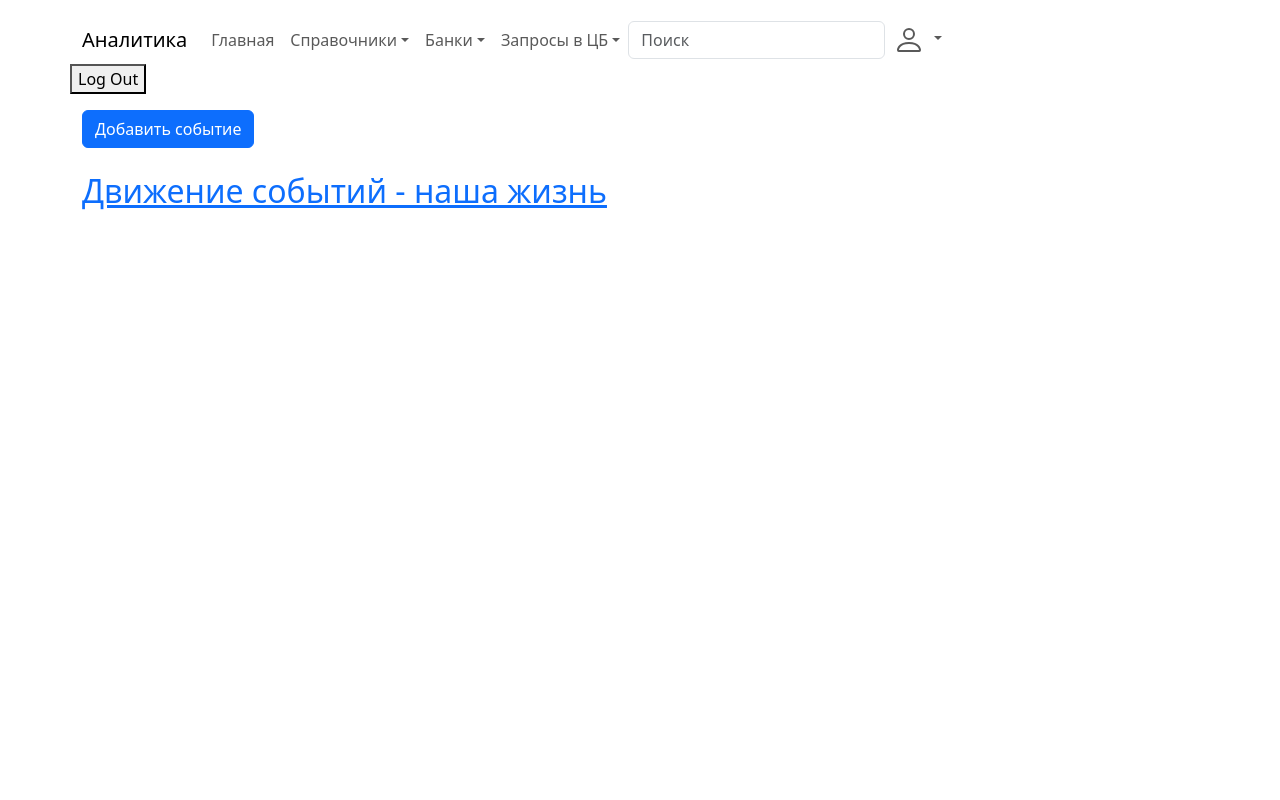
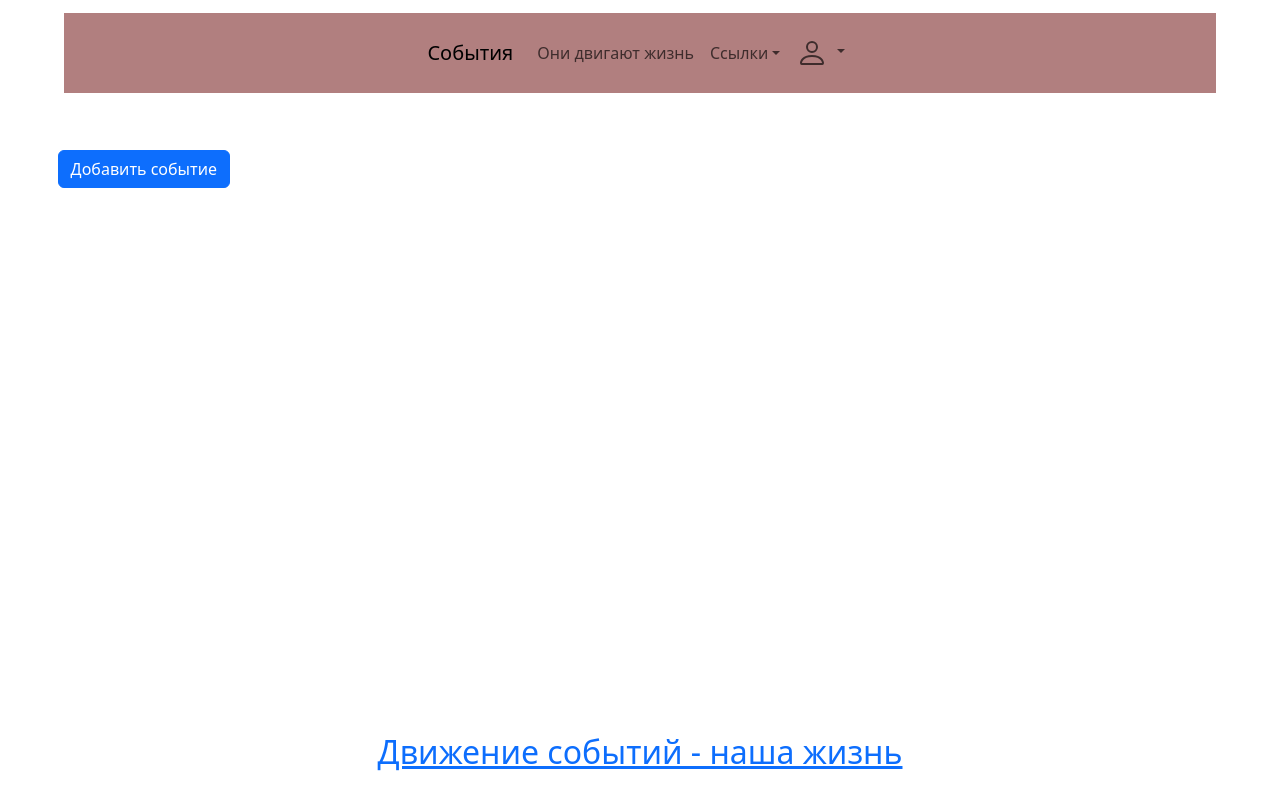
Before and after one commit to KarpovDenis74/50_let, a Django app: page / in a window 1280 px wide. Run offline with Django 5.2, Linux system fonts and the light colour scheme; the visitor is signed in with stand-in values (Sample User, id 1); data that the repository does not hold is empty; parts of the project's set-up code (start-up, migrations or seed data) failed here and were passed over; some libraries are stand-ins or nearby versions.

Commit message:
Добавлены стили

```diff
--- a/apps/events/models.py
+++ b/apps/events/models.py
@@ -26,7 +26,7 @@ class Event(models.Model):
     stop = models.DateTimeField(verbose_name='Окончание события')
     created_at = models.DateTimeField(auto_now_add=True)
     updated_at = models.DateTimeField(auto_now=True)
-    foto = models.ImageField(upload_to='media/events/', blank=True)
+    foto = models.ImageField(upload_to='events/', blank=True)
     guest = models.ManyToManyField(User, blank=True,
                                    related_name='guest_event',
                                    through="EventGuest",
@@ -34,7 +34,7 @@ class Event(models.Model):
                                    verbose_name='Участвники события',)
 
     def __str__(self):
-        return self.name
+        return self.nam
 
     class Meta:
         verbose_name = 'Событие'
--- a/apps/events/templates/events/event_list.html
+++ b/apps/events/templates/events/event_list.html
@@ -1,23 +1,29 @@
-<!-- templates/registration/login.html -->
 {% extends "base.html" %}
 <!-- Загружаем библиотеку для работы со стилями Bootstrap. -->
 {% load django_bootstrap5 %}
+
+{% load static %}
+
+{% block css %}
+<link rel="stylesheet" type="text/css" href="{% static 'events/css/style.css' %}">
+{% endblock %}
 
 {% block content %}
 
 <a href="{% url 'events:events_create' %}"> {% bootstrap_button button_type="button" content="Добавить событие" %}</a>
 </br>
 </br>
+<div class="events">
   {% for obj in page_obj %}
-<div class="row">
+  <div class="event">
 
-  <div class="col-2">
+    <div class="event__detail">
       {% if obj.foto %}
-      <img src="{{ obj.foto.url }}" height=100>
+        <img src="{{ obj.foto.url }}" class="event__detail__img">
       {% endif %}
     </div>
 
-  <div class="col-6">
+    <div class="event__fields">
       <div>
         <a href="{% url 'events:events_detail' obj.pk %}">{{ obj.name }}</a>
       </div>
@@ -32,7 +38,7 @@
       </div>
 
     </div>
-  <div class="col-2">
+    <div class="event__link">
       <a href="{% url 'events:guests_create' obj.pk %}"> Пригласить гостей</a>
     </div>
 
@@ -41,7 +47,7 @@
     {% endif %}
   </div>
   {% endfor %}
-
+</div>
 <!-- Подключаем пагинатор -->
 {% include "paginator.html" %}
 {% endblock %}
--- a/apps/events/views.py
+++ b/apps/events/views.py
@@ -58,6 +58,11 @@ class EventCreateView(CreateView):
     model = Event
     form_class = EventForm
     success_url = reverse_lazy('events:events_list')
+
+    def form_valid(self, form):
+        obj = form.save(commit=False)
+        obj.author = self.request.user
+        return super().form_valid(form)
 
 
 @method_decorator(login_required, name='dispatch')
--- a/prosvet/settings.py
+++ b/prosvet/settings.py
@@ -117,8 +117,10 @@ USE_I18N = True
 USE_L10N = True
 USE_TZ = True
 
+
 STATIC_URL = 'static/'
 STATIC_ROOT = os.path.join(BASE_DIR, 'static')
+
 
 MEDIA_URL = '/media/'
 MEDIA_ROOT = os.path.join(BASE_DIR, 'media')
--- a/prosvet/urls.py
+++ b/prosvet/urls.py
@@ -14,9 +14,9 @@ urlpatterns = [
     path('accounts/', include('django.contrib.auth.urls')),
     path('captcha/', include('captcha.urls')),
 ]
+urlpatterns += static(settings.MEDIA_URL,
+                      document_root=settings.MEDIA_ROOT)
 
 if settings.DEBUG:
-    urlpatterns += static(settings.MEDIA_URL,
-                          document_root=settings.MEDIA_ROOT)
     urlpatterns += static(settings.STATIC_URL,
                           document_root=settings.STATIC_ROOT)
--- a/requirements.txt
+++ b/requirements.txt
@@ -1,5 +1,5 @@
 aiofiles==23.2.1
-aiogram==3.10.0
+aiogram==3.11.0
 aiohttp==3.9.5
 aiosignal==1.3.1
 amqp==5.2.0
--- /dev/null
+++ b/static/events/css/style.css
@@ -0,0 +1,70 @@
+.page_base {
+    display: flex;
+    flex-direction: column;
+    min-height: 100%;
+    max-width: 100%;
+    padding: 1% 5%;
+    align-items: center;
+}
+
+.header {
+    display: flex;
+    flex-direction: row;
+    justify-content: center;
+    align-items: center;
+    width: 100%;
+}
+
+
+.main {
+    display: flex;
+    flex-direction: column;
+    min-height: 80vh;
+    width: 100vw;
+    padding: 5%;
+}
+
+.events {
+    display: flex;
+    flex-direction: column;
+    justify-content: center;
+    align-items: center;
+    width: 100%;
+    gap: 2rem;
+}
+
+.event {
+    display: flex;
+    flex-direction: row;
+    flex-wrap: wrap;
+    justify-content: stretch;
+    align-items: center;
+    width: 100%;
+    gap: 1%;
+    background-color: rgba(230, 240, 220, 0.7);
+    padding: 1%;
+    border-radius: 10px;
+}
+.event__detail {
+    display: flex;
+    min-width: 20%;
+}
+
+.event__detail__img {
+    max-height: 200px;
+    border-radius: 12px;
+}
+
+.event__fields {
+    display: flex;
+    flex-direction: column;
+    min-width: 20%;
+}
+
+.event__link {
+    display: flex;
+    justify-content: center;
+    align-self: center;
+    width: 30%;
+
+}
--- /dev/null
+++ b/static/style.css
@@ -0,0 +1,3 @@
+.header__color {
+    background-color: rgba(100, 0, 0, 0.5);
+}
--- a/templates/base.html
+++ b/templates/base.html
@@ -18,15 +18,17 @@
   <link rel="stylesheet" href="{% static 'fonts/fonts.css' %}" />
   <link rel="stylesheet" href="{% static 'styles/variables.css' %}" />
   <link rel="stylesheet" href="{% static 'styles/globals.css' %}" />
-  <link rel="stylesheet" href="{% static 'styles/style.css' %}" />
+  <link rel="stylesheet" type="text/css" href="{% static 'style.css' %}">
+
+
   <link rel="stylesheet" href="{% static 'styles/animations.css' %}" />
   <link rel="stylesheet" href="{% static 'styles/themes.css' %}" />
   {% block css %}{% endblock %}
 </head>
 
-<body>
+<body class="page_base">
     {% include 'nav.html' %}
-    <div class="main container">
+    <div class="main">
       {% block content %}
       <!-- Содержимое страницы -->
       {% endblock %}
--- a/templates/nav.html
+++ b/templates/nav.html
@@ -1,8 +1,8 @@
-<header class="header">
+<header class="header header__color">
     <nav class="navbar navbar-lg navbar-light">
       <div class="nav__container container navbar navbar-expand-md">
         <div class="container-fluid">
-          <a class="navbar-brand" href="{% url 'events:events_list' %}">Аналитика</a>
+          <a class="navbar-brand" href="{% url 'events:events_list' %}">События</a>
           <button class="navbar-toggler" type="button" data-toggle="collapse" data-target="#navbarsExample04"
             aria-controls="navbarsExample04" aria-expanded="false" aria-label="Toggle navigation">
             <span class="navbar-toggler-icon"></span>
@@ -10,40 +10,19 @@
           <div class="collapse navbar-collapse" id="navbarsExample04">
             <ul class="navbar-nav mr-auto mb-2 mb-lg-0">
               <li class="nav-item active">
-                <a class="nav-link" aria-current="page" href="{% url 'events:events_list' %}">Главная</a>
+                <a class="nav-link" aria-current="page" href="{% url 'events:events_list' %}">Они двигают жизнь</a>
               </li>
               <li class="nav-item dropdown active">
-                <a class="nav-link dropdown-toggle" href="" id="dropdown04" data-toggle="dropdown" aria-expanded="false">Справочники</a>
+                <a class="nav-link dropdown-toggle" href="" id="dropdown04" data-toggle="dropdown" aria-expanded="false">Ссылки</a>
                 <ul class="dropdown-menu" aria-labelledby="dropdown04">
                   <li><a class="dropdown-item" href="{% url 'events:events_list'%}">События</a></li>
+                  {% if user.is_staff %}
                   <li><a class="dropdown-item" href="{% url 'bot:bot_list' %}">Боты, обслуживающие события</a></li>
+                  {% endif %}
                 </ul>
               </li>
-              <li class="nav-item active">
-                <a class="nav-link dropdown-toggle" href="#" id="dropdown04" data-toggle="dropdown"
-                  aria-expanded="false">Банки</a>
-                <ul class="dropdown-menu" aria-labelledby="dropdown04">
-                  <li><a class="dropdown-item" href="{% url 'events:events_list' %}">Список </a></li>
-                </ul>
-              </li>
-              {% if user.is_staff %}
-                <li class="nav-item dropdown active">
-                  <a class="nav-link dropdown-toggle" href="" id="dropdown04" data-toggle="dropdown" aria-expanded="false">Запросы в
-                    ЦБ</a>
-                  <ul class="dropdown-menu" aria-labelledby="dropdown04">
-                    <!--
-                    <li><a class="dropdown-item" href="{% url 'events:events_list' %}">Запросить курсы в ЦБ</a></li>
-                    <li><a class="dropdown-item" href="{% url 'events:events_list' %}">Запросить актуальный список регионов в ЦБ</a></li>
-                    <li><a class="dropdown-item" href="{% url 'events:events_list' %}">Запросить актуальный список БИКов банков</a></li>
-                    <li><a class="dropdown-item" href="{% url 'events:events_list' %}">Запросить список счетов</a></li>
-                    -->
-                  </ul>
-                </li>
-              {% endif %}
             </ul>
-            <form>
-              <input class="form-control disabled" type="text" placeholder="Поиск" aria-label="Search">
-            </form>
+
             <ul class="navbar-nav mr-auto mb-2 mb-lg-0">
               <li class="nav-item dropdown active">
                 <a class="nav-link dropdown-toggle" href="" id="dropdown04" data-toggle="dropdown" aria-expanded="false">
@@ -74,10 +53,7 @@
             </ul>
           </div>
         </div>
-        <form action="{% url 'logout' %}" method="post">
-          {% csrf_token %}
-          <button type="submit">Log Out</button>
-          </form>
+
       </div>
     </nav>
 
--- a/templates/registration/login.html
+++ b/templates/registration/login.html
@@ -16,13 +16,12 @@
       </p>
     {% else %}
       <p>
-        Пожалуйста, войдите в систему,
-        чтобы просматривать эту страницу.
+        Пожалуйста, войдите в систему.
       </p>
     {% endif %}
   {% endif %}
 
-  <div class="card col-4 m-3">
+  <div class="card  m-3">
     <div class="card-header">
       Войти в систему
     </div>
```
Also changed, not shown: apps/events/static/events/css/style.css (added, +70 -0 lines). Lines whose indentation alone changed are shown as unchanged.
